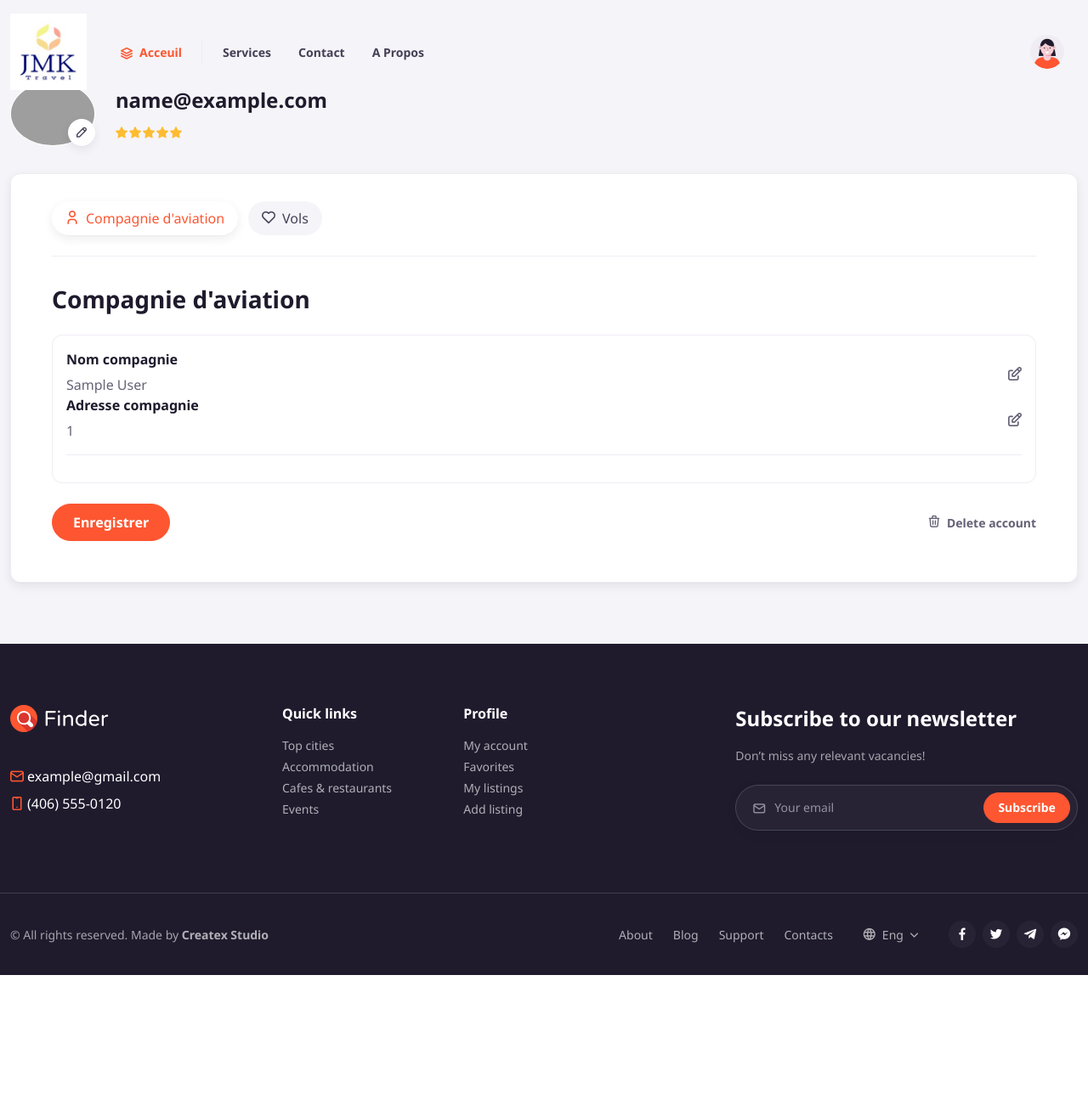
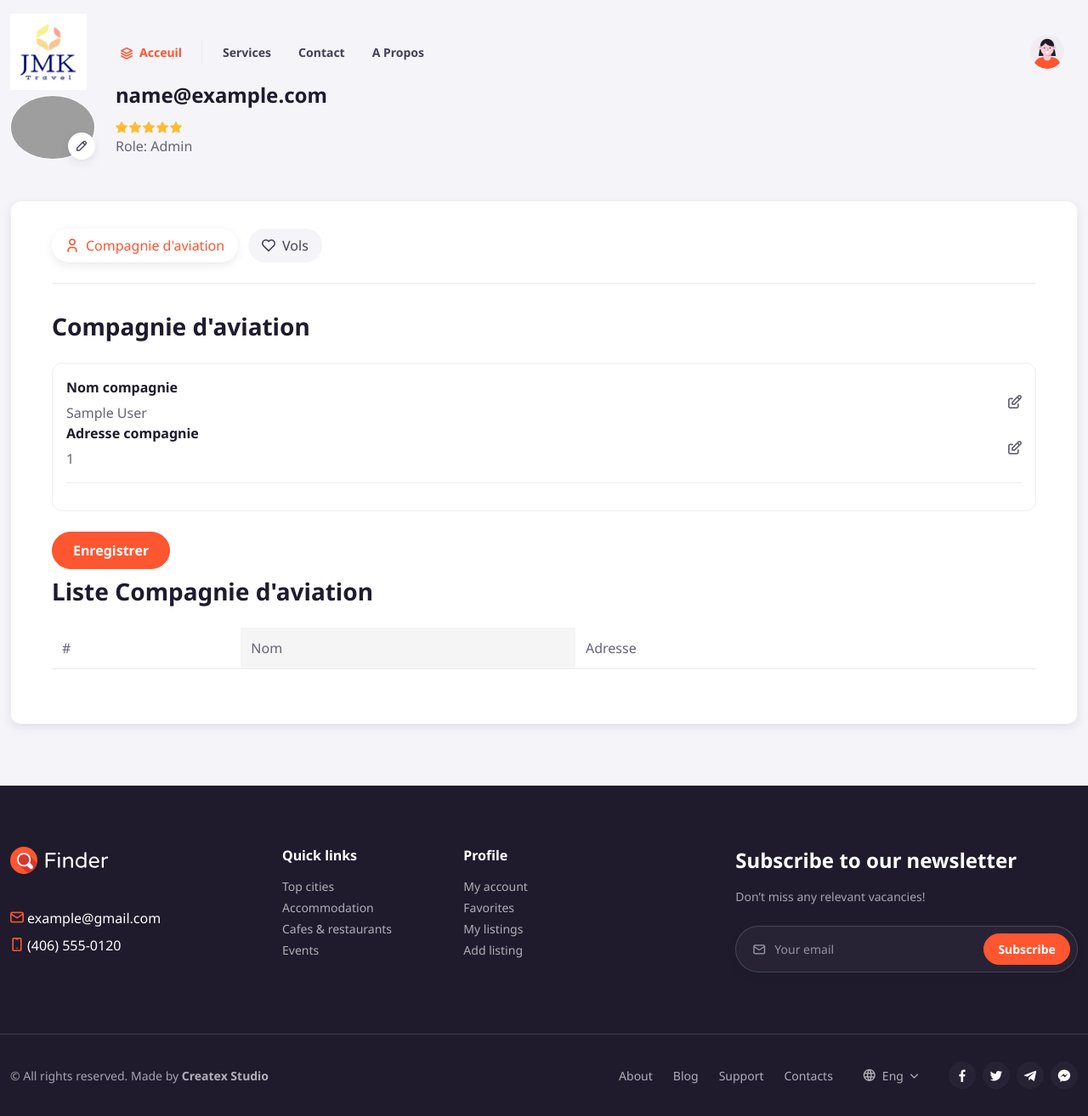
Before and after one commit to JoKonde/vol, a PHP site: page /dashboard.php in a window 1280 px wide. Shown: the whole page at 85% size. Before the commit the page ends 1148 px from the top, so only its background shows below. Run offline with PHP 8.4, Linux system fonts and the light colour scheme; the visitor is signed in with stand-in values (Sample User, id 1); data that the repository does not hold is empty; some web fonts are replaced; grey boxes are pictures that could not be loaded.

Commit message:
feat(compagnie show list)

```diff
--- a/dashboard.php
+++ b/dashboard.php
@@ -2,6 +2,16 @@
 <html lang="fr">
   <?php
   session_start();
+  require_once 'Database.php';
+require_once 'User.php';
+require_once 'Vol.php';
+require_once 'Role.php';
+require_once 'Compagnie.php';
+
+$database = new Database();
+$db = $database->getConnection();
+  $compagnie = new Compagnie($db);
+ $listCompagnies= $compagnie->read();
 
 ?>
 <head>
@@ -133,12 +143,33 @@
                   <?php
                     echo $_SESSION['email']
                 ?>
-                  </h6><span class="star-rating star-rating-sm"><i class="star-rating-icon fi-star-filled active"></i><i class="star-rating-icon fi-star-filled active"></i><i class="star-rating-icon fi-star-filled active"></i><i class="star-rating-icon fi-star-filled active"></i><i class="star-rating-icon fi-star-filled active"></i></span>
+                  </h6>
+
+                  <span class="star-rating star-rating-sm"><i class="star-rating-icon fi-star-filled active"></i><i class="star-rating-icon fi-star-filled active"></i><i class="star-rating-icon fi-star-filled active"></i><i class="star-rating-icon fi-star-filled active"></i><i class="star-rating-icon fi-star-filled active"></i></span>
+                  <p>
+                    Role:
+                    <?php
+                      echo $_SESSION['role']
+                    ?>
+                  </p>
                 </div>
-              </div><a class="dropdown-item" href="#"><i class="fi-user opacity-60 me-2"></i>Compagnie d'avions</a>
-              <a class="dropdown-item" href="#"><i class="fi-heart opacity-60 me-2"></i>Vol</a>
+              </div>
+
+
+              <?php
+if ($_SESSION['role'] == "Admin") {
+    ?>
+    <a class="dropdown-item" href="#"><i class="fi-user opacity-60 me-2"></i>Compagnie d'avions</a>
+    <a class="dropdown-item" href="#"><i class="fi-heart opacity-60 me-2"></i>Vols</a>
+    <?php
+} else {
+    ?>
+    <a class="dropdown-item" href="#"><i class="fi-home opacity-60 me-2"></i>Reservations</a>
               <a class="dropdown-item" href="#"><i class="fi-home opacity-60 me-2"></i>Mes Vols</a>
               <a class="dropdown-item" href="#"><i class="fi-star opacity-60 me-2"></i>Payements</a>
+    <?php
+}
+?>
               <div class="dropdown-divider"></div>
               <a class="dropdown-item" href="index.php">Deconnexion</a>
             </div>
@@ -196,6 +227,12 @@
                     echo $_SESSION['email']
                 ?>
               </h3><span class="star-rating"><i class="star-rating-icon fi-star-filled active"></i><i class="star-rating-icon fi-star-filled active"></i><i class="star-rating-icon fi-star-filled active"></i><i class="star-rating-icon fi-star-filled active"></i><i class="star-rating-icon fi-star-filled active"></i></span>
+              <p>
+                    Role:
+                    <?php
+                      echo $_SESSION['role']
+                    ?>
+                  </p>
             </div>
           </div>
         </div>
@@ -207,21 +244,45 @@
               <i class="fi-align-justify me-2"></i>
           <?php
                     echo $_SESSION['email']
-                ?>
+            ?>
         </a>
             <div class="collapse d-md-block" id="account-nav">
               <ul class="nav nav-pills flex-column flex-md-row pt-3 pt-md-0 pb-md-4 border-bottom-md">
               <?php
-        if ($_SESSION['role'] == "Admin") {
-            echo '<li class="nav-item mb-md-0 me-md-2 pe-md-1"><a class="nav-link active" href="#" aria-current="page"><i class="fi-user mt-n1 me-2 fs-base"></i>Compagnie d\'aviation</a></li>';
-            echo '<li class="nav-item mb-md-0 me-md-2 pe-md-1"><a class="nav-link" href="city-guide-account-favorites.html"><i class="fi-heart mt-n1 me-2 fs-base"></i>Vols</a></li>';
-        } else {
-          echo $_SESSION['role']."ggg";
-            echo '<li class="nav-item mb-md-0 me-md-2 pe-md-1"><a class="nav-link" href="city-guide-account-favorites.html"><i class="fi-heart mt-n1 me-2 fs-base"></i>Reservations</a></li>';
-            echo '<li class="nav-item mb-md-0 me-md-2 pe-md-1"><a class="nav-link" href="city-guide-account-reviews.html"><i class="fi-star mt-n1 me-2 fs-base"></i>Mes Vols</a></li>';
-            echo '<li class="nav-item mb-md-0"><a class="nav-link" href="city-guide-account-notifications.html"><i class="fi-bell mt-n1 me-2 fs-base"></i>Payements</a></li>';
-        }
+if ($_SESSION['role'] == "Admin") {
     ?>
+    <li class="nav-item mb-md-0 me-md-2 pe-md-1">
+        <a class="nav-link active" href="#" aria-current="page">
+            <i class="fi-user mt-n1 me-2 fs-base"></i>Compagnie d'aviation
+        </a>
+    </li>
+    <li class="nav-item mb-md-0 me-md-2 pe-md-1">
+        <a class="nav-link" href="#">
+            <i class="fi-heart mt-n1 me-2 fs-base"></i>Vols
+        </a>
+    </li>
+    <?php
+} else {
+    ?>
+    <li class="nav-item mb-md-0 me-md-2 pe-md-1">
+        <a class="nav-link" href="#">
+            <i class="fi-heart mt-n1 me-2 fs-base"></i>Reservations
+        </a>
+    </li>
+    <li class="nav-item mb-md-0 me-md-2 pe-md-1">
+        <a class="nav-link" href="#">
+            <i class="fi-star mt-n1 me-2 fs-base"></i>Mes Vols
+        </a>
+    </li>
+    <li class="nav-item mb-md-0">
+        <a class="nav-link" href="#">
+            <i class="fi-bell mt-n1 me-2 fs-base"></i>Payements
+        </a>
+    </li>
+    <?php
+}
+?>
+
 
                 <li class="nav-item d-md-none"><a class="nav-link" href="index.php"><i class="fi-logout mt-n1 me-2 fs-base"></i>Deconnexion</a></li>
               </ul>
@@ -231,7 +292,7 @@
             <h1 class="h3 mb-0">Compagnie d'aviation</h1>
           </div>
           <form action="t2.php" method="post">
-          <div class="border rounded-3 p-3 mb-2" id="personal-info">
+            <div class="border rounded-3 p-3 mb-2" id="personal-info">
             <!-- Name-->
             <div class="border-bottom pb-3 mb-3">
               <div class="d-flex align-items-center justify-content-between">
@@ -278,9 +339,29 @@
           </div>
           <div class="d-flex align-items-center justify-content-between mt-4">
             <button class="btn btn-primary rounded-pill px-3 px-sm-4" type="submit">Enregistrer</button>
-            <button class="btn btn-link btn-sm px-0" type="button"><i class="fi-trash me-2"></i>Delete account</button>
           </div>
           </form>
+          <div class="d-flex flex-md-row flex-column align-items-md-center justify-content-md-between mb-4 pt-2">
+            <h1 class="h3 mb-0">Liste Compagnie d'aviation</h1>
+          </div>
+          <table class="table table-striped-columns">
+    <tr>
+        <td>#</td>
+        <td>Nom</td>
+        <td>Adresse</td>
+    </tr>
+
+    <?php
+    $index = 1; // Initialiser la variable de numérotation
+    foreach ($listCompagnies as $comp) { ?>
+    <tr>
+        <td><?php echo $index++; ?></td>
+        <td><?php echo $comp['nom']; ?></td>
+        <td><?php echo $comp['adresse']; ?></td>
+    </tr>
+    <?php } ?>
+</table>
+
 
         </div>
       </div>
@@ -361,6 +442,4 @@
     <!-- Main theme script-->
     <script src="js/theme.min.js"></script>
   </body>
-
-<!-- Mirrored from finder.createx.studio/city-guide-account-info.html by HTTrack Website Copier/3.x [XR&CO'2014], Tue, 30 Jul 2024 09:00:10 GMT -->
 </html>
--- a/t2.php
+++ b/t2.php
@@ -15,11 +15,11 @@ $db = $database->getConnection();
 $compagnie = new Compagnie($db);
 
 $compagnie->nom = $_POST['nom'];
-$compagnie->nom = $_POST['adresse'];
+$compagnie->adresse = $_POST['adresse'];
 $comp= $compagnie->create();
-//$role= $role->findById($user->role_id);
     $_SESSION['nomCompagnie'] =$comp->nom;
     $_SESSION['adresseCompagnie'] =$comp->adresse;
+
 header("Location: dashboard.php");
 
 
```
